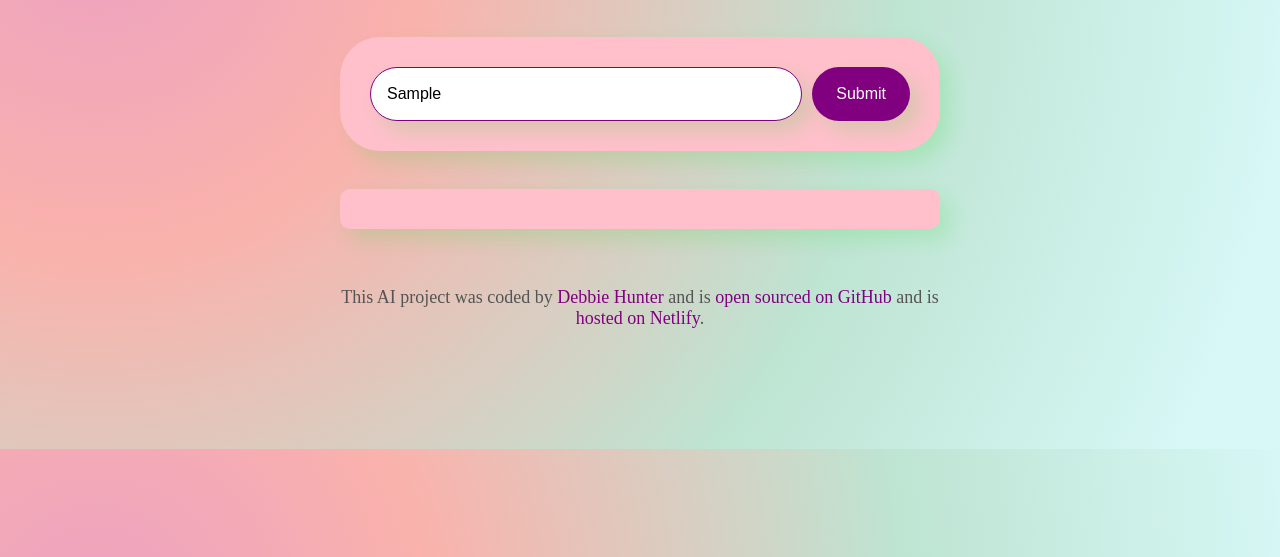
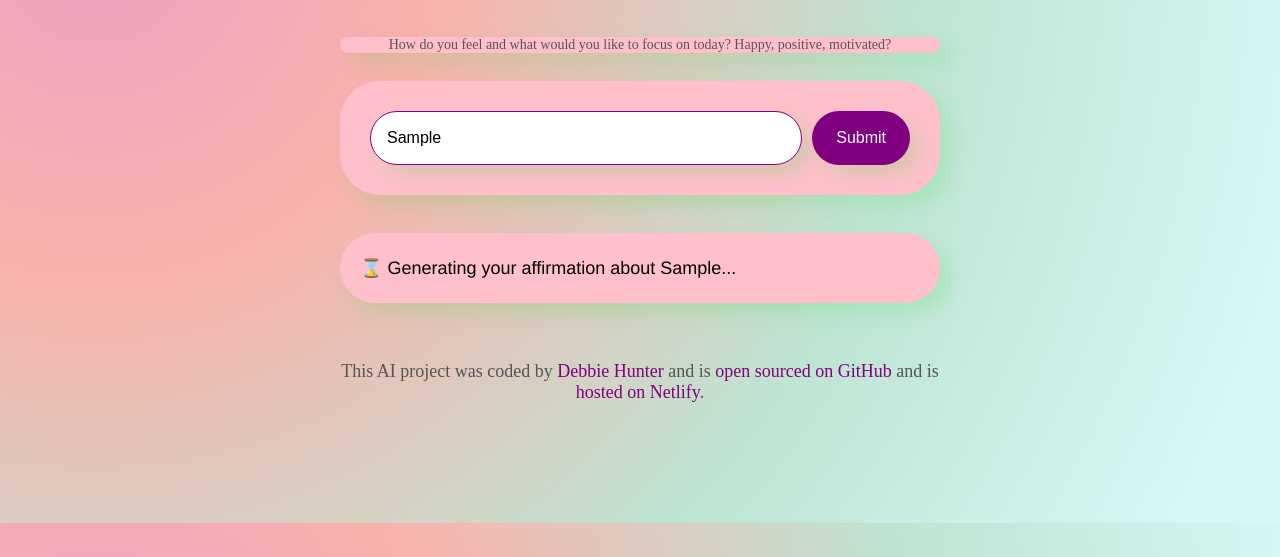
Before and after one commit to debahunter821-ux/Daily-Affirmation, a website: page index.html in a window 1280 px wide. Both pictures are taken after typing "Sample" into the empty fields and a click on the input "Submit". Shown: the part 243-800 px from the top of the page. Drawn offline with nearby package versions, Linux system fonts and the light colour scheme; no server answers.

Commit message:
improved user experience

```diff
--- a/index.html
+++ b/index.html
@@ -15,10 +15,15 @@
       </header>
 
       <main>
+        <small
+          >How do you feel and what would you like to focus on today? Happy,
+          positive, motivated?</small
+        >
+        <br />
         <form id="affirmation-form">
           <input
             type="text"
-            placeholder="Enter for your affirmation today"
+            placeholder="Enter how you feel for your affirmation today"
             autofocus
             required
             autocomplete="off"
@@ -27,8 +32,9 @@
           />
           <input class="affirmation-submit" type="submit" value="Submit" />
         </form>
+
         <br />
-        <div class="affirmation-output" id="affirmation-output"></div>
+        <div class="affirmation-output hidden" id="affirmation-output"></div>
         <br />
       </main>
 
--- a/src/index.js
+++ b/src/index.js
@@ -26,7 +26,9 @@ function generateAffirmation(event) {
 
   axios.get(apiUrl).then(displayAffirmation);
 
-  let affirmationOutput = document.querySelector("#affirmation-output");
+  let affirmationOutputElement = document.querySelector("#affirmation-output");
+  affirmationOutputElement.classList.remove("hidden");
+  affirmationOutputElement.innerHTML = `<div class="generating">⌛️ Generating your affirmation about ${affirmationInstructions.value}...</div>`;
 }
 
 let affirmationFormElement = document.querySelector("#affirmation-form");
--- a/src/style.css
+++ b/src/style.css
@@ -63,9 +63,11 @@ form {
   line-height: 30px;
   font-size: 18px;
   background-color: pink;
-  border-radius: 10px;
+  border-radius: 40px;
   box-shadow: 10px 10px 20px rgba(61, 220, 65, 0.2);
 }
+
+.hidden { display: none; }
 
 .affirmation-output strong {
   color: fuchsia;
@@ -84,3 +86,27 @@ a {
   color: purple;
   text-decoration: none;
 }
+small {
+  text-align: center;
+  display: block;
+  margin-bottom: 10px;
+  font-size: 14px;
+  color: #555;
+  background-color: pink;
+  border-radius: 10px;
+  box-shadow: 10px 10px 20px rgba(61, 220, 65, 0.2);
+}
+.generating {
+  animation: blink-animation 1s steps(5, start) infinite;
+}
+
+@keyframes blink-animation {
+  to {
+    visibility: hidden;
+  }
+}
+@-webkit-keyframes blink-animation {
+  to {
+    visibility: hidden;
+  }
+}
```
Also changed, not shown: 1 other file.
